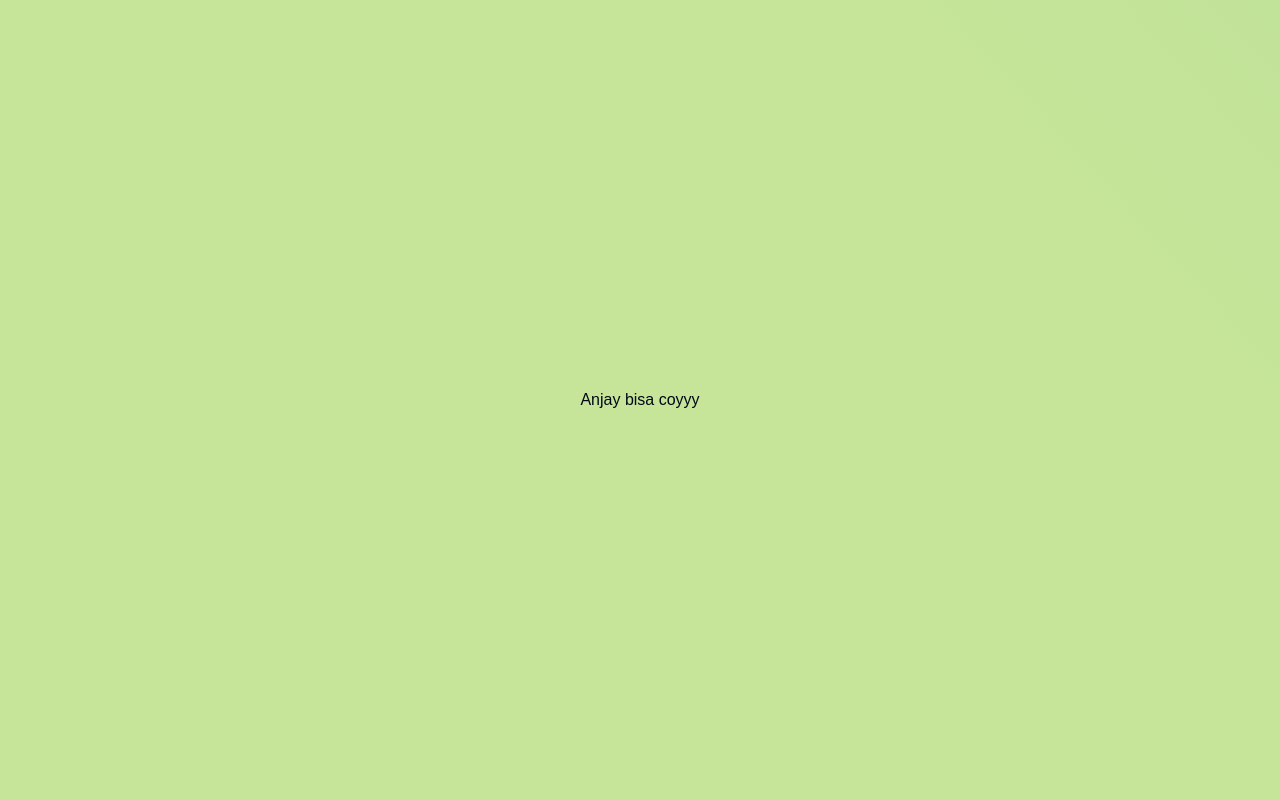
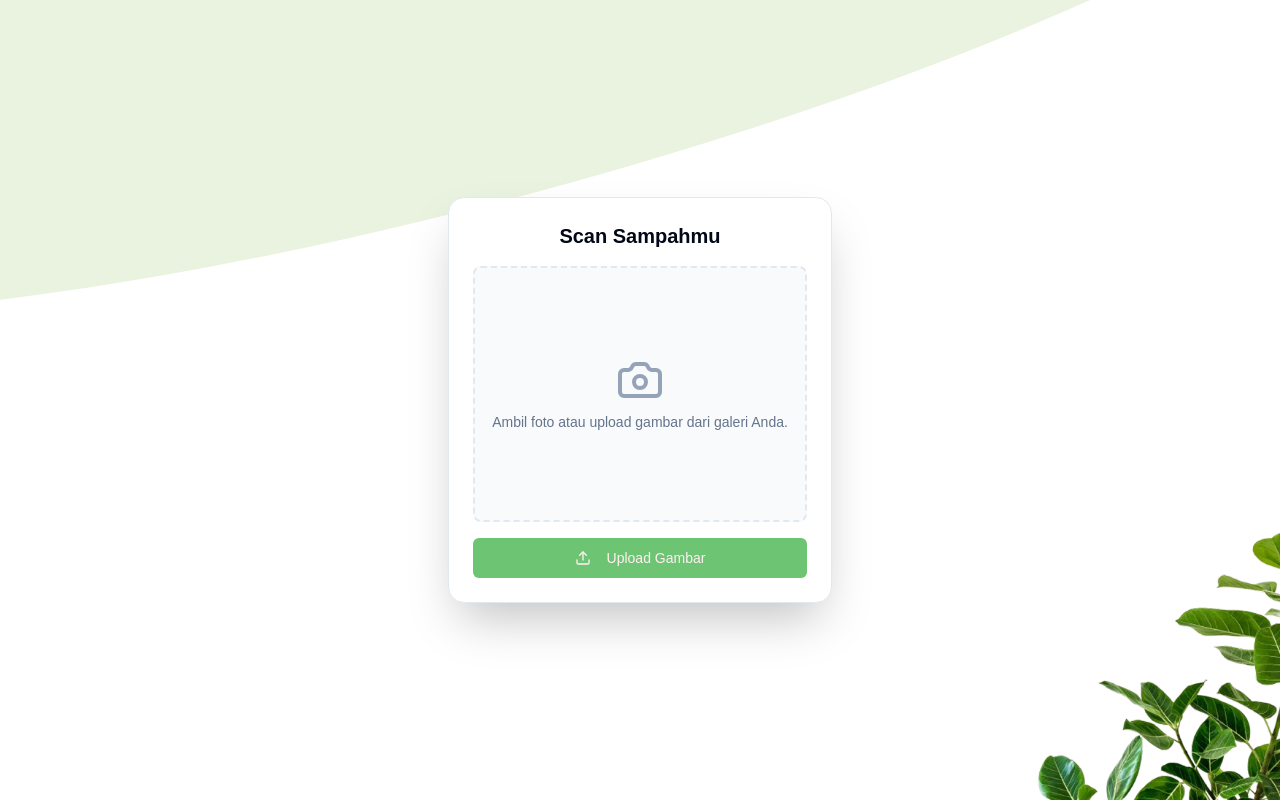
Before and after one commit to rumirifai/becycle-web, a Next.js app: page /home in a window 1280 px wide. Built offline with nearby package versions, Linux system fonts and the light colour scheme; sample sign-in values are in the browser's storage.

Commit message:
Feat: Add home page

```diff
--- a/src/app/home/page.tsx
+++ b/src/app/home/page.tsx
@@ -1,5 +1,203 @@
-export default function homePage() {
-    return(
-        <h1>Anjay bisa coyyy</h1>
-    );
+// src/app/home/page.tsx
+'use client';
+
+import { useState, useEffect } from 'react';
+import Image from 'next/image';
+import { useRouter } from 'next/navigation';
+import { Button } from '@/components/ui/button';
+import { Card, CardContent } from '@/components/ui/card';
+import { Camera, Upload, RefreshCw, X, Recycle, PackageCheck, AlertCircle } from 'lucide-react';
+import { DetectionResult } from '@/types'; // Impor tipe data kita yang sudah direvisi
+
+export default function HomePage() {
+  const router = useRouter();
+
+  // State untuk alur halaman
+  const [pageState, setPageState] = useState<'initial' | 'previewing' | 'loading' | 'results'>('initial');
+  const [imageFile, setImageFile] = useState<File | null>(null);
+  const [imagePreviewUrl, setImagePreviewUrl] = useState<string | null>(null);
+  const [detectionResult, setDetectionResult] = useState<DetectionResult | null>(null);
+  const [error, setError] = useState<string | null>(null);
+
+  // Cek otentikasi saat halaman dimuat
+  useEffect(() => {
+    const token = localStorage.getItem('accessToken');
+    if (!token) {
+      router.push('/auth');
+    }
+  }, [router]);
+
+  // Fungsi untuk menangani pemilihan gambar
+  const handleImageChange = (event: React.ChangeEvent<HTMLInputElement>) => {
+    const file = event.target.files?.[0];
+    if (file) {
+      setImageFile(file);
+      setImagePreviewUrl(URL.createObjectURL(file));
+      setPageState('previewing');
+      setError(null);
+    }
+  };
+
+  // Fungsi untuk membatalkan dan kembali ke awal
+  const handleCancel = () => {
+    setImageFile(null);
+    setImagePreviewUrl(null);
+    setDetectionResult(null);
+    setPageState('initial');
+    setError(null);
+  };
+
+  // Fungsi untuk submit gambar ke backend
+  const handleSubmit = async () => {
+    if (!imageFile) return;
+
+    const token = localStorage.getItem('accessToken');
+    if (!token) {
+      setError("Sesi Anda telah habis. Silakan login kembali.");
+      router.push('/auth');
+      return;
+    }
+
+    setPageState('loading');
+    setError(null);
+
+    const formData = new FormData();
+    formData.append('file', imageFile); // Pastikan key adalah 'file'
+
+    const apiUrl = 'https://project-ppl-production.up.railway.app/recycling-predict';
+
+    try {
+      const response = await fetch(apiUrl, {
+        method: 'POST',
+        headers: {
+          'Authorization': `Bearer ${token}`,
+        },
+        body: formData,
+      });
+
+      if (!response.ok) {
+        const errorText = await response.text();
+        throw new Error(errorText || 'Gagal mendeteksi gambar.');
+      }
+
+      const result: DetectionResult = await response.json();
+
+      setImagePreviewUrl(result.image_url);
+      setDetectionResult(result);
+      setPageState('results');
+
+    } catch (err) {
+      if (err instanceof Error) {
+        setError(err.message);
+      } else {
+        setError('Terjadi kesalahan yang tidak diketahui.');
+      }
+      setPageState('previewing');
+    }
+  };
+
+  // Fungsi untuk merender konten utama di dalam kartu
+  const renderContent = () => {
+    switch (pageState) {
+      case 'initial':
+        return (
+          <div className="text-center">
+            <h2 className="text-xl font-semibold mb-4">Scan Sampahmu</h2>
+            <div className="w-full h-64 border-2 border-dashed rounded-lg flex flex-col items-center justify-center bg-slate-50 p-4">
+              <Camera size={48} className="text-slate-400" />
+              <p className="text-slate-500 mt-2 text-sm">Ambil foto atau upload gambar dari galeri Anda.</p>
+            </div>
+            <label htmlFor="image-upload" className="w-full inline-block mt-4">
+              <Button asChild className="w-full cursor-pointer">
+                <span><Upload className="mr-2 h-4 w-4" /> Upload Gambar</span>
+              </Button>
+            </label>
+            <input id="image-upload" type="file" accept="image/*" className="hidden" onChange={handleImageChange} />
+          </div>
+        );
+
+      case 'previewing':
+      case 'loading':
+        return (
+          <div>
+            <h2 className="text-xl font-semibold mb-4 text-center">Preview Gambar</h2>
+            {imagePreviewUrl && (
+              <div className="relative w-full h-64 rounded-lg overflow-hidden mb-4 bg-slate-100">
+                <Image src={imagePreviewUrl} alt="Preview" layout="fill" objectFit="contain" />
+              </div>
+            )}
+            {error && <p className="text-red-500 text-sm text-center mb-2">{error}</p>}
+            <div className="flex gap-2 mt-2">
+              <Button variant="outline" className="w-full" onClick={handleCancel} disabled={pageState === 'loading'}>
+                <X className="mr-2 h-4 w-4" /> Batal
+              </Button>
+              <Button className="w-full" onClick={handleSubmit} disabled={pageState === 'loading'}>
+                {pageState === 'loading' ? (
+                  <RefreshCw className="mr-2 h-4 w-4 animate-spin" />
+                ) : ( 'Deteksi Sampah' )}
+                {pageState === 'loading' && <span className="ml-2">Mendeteksi...</span>}
+              </Button>
+            </div>
+          </div>
+        );
+
+      case 'results':
+        if (!detectionResult) return <div>Error: Hasil tidak ditemukan.</div>;
+        return (
+          <div className="animate-in fade-in-50">
+            {/* Hasil Deteksi */}
+            <div className="relative w-full h-48 rounded-lg overflow-hidden mb-4 bg-slate-100">
+              <Image src={imagePreviewUrl!} alt="Detected Item" layout="fill" objectFit="contain" />
+            </div>
+            <h2 className="text-center font-bold text-2xl mb-1 text-slate-800">{detectionResult.material_type}</h2>
+            {detectionResult.can_be_recycled ? (
+              <p className="text-center text-sm font-medium text-green-600 mb-4">Dapat Didaur Ulang</p>
+            ) : (
+              <p className="text-center text-sm font-medium text-red-600 mb-4">Sulit Didaur Ulang</p>
+            )}
+
+            {/* Informasi Detail */}
+            <div className="max-h-60 overflow-y-auto pr-2 space-y-4 text-left">
+              <div>
+                <h3 className="font-semibold text-lg flex items-center mb-1"><Recycle className="mr-2 h-5 w-5 text-primary" /> Proses Daur Ulang</h3>
+                <p className="text-sm text-slate-600">{detectionResult.recycle_process}</p>
+              </div>
+              <div>
+                <h3 className="font-semibold text-lg flex items-center mb-1"><PackageCheck className="mr-2 h-5 w-5 text-primary" /> Contoh Produk</h3>
+                {/* Kita ubah string jadi daftar list */}
+                <ul className="list-disc list-inside text-sm text-slate-600">
+                  {detectionResult.possible_products.split(',').map((product, i) => (
+                    <li key={i}>{product.trim()}</li>
+                  ))}
+                </ul>
+              </div>
+            </div>
+
+            <Button variant="outline" className="w-full mt-6" onClick={handleCancel}>
+              Scan Lagi
+            </Button>
+          </div>
+        );
+
+      default:
+        return <div>Terjadi kesalahan, silakan muat ulang halaman.</div>;
+    }
+  };
+
+  return (
+    <div className="relative w-full min-h-screen bg-white overflow-hidden">
+      <div className="bg-shape-top"></div>
+      <Image
+        src="/images/leaves-background.png" alt="Hiasan daun" width={300} height={400}
+        className="bg-leaves-bottom" style={{ objectFit: 'contain' }}
+      />
+      <main className="relative flex min-h-screen flex-col items-center justify-center p-4 z-10">
+        <Card className="w-full max-w-sm rounded-2xl p-6 shadow-2xl">
+          <CardContent className="p-0">
+            {renderContent()}
+          </CardContent>
+        </Card>
+      </main>
+    </div>
+  );
 }
--- /dev/null
+++ b/src/components/ui/card.tsx
@@ -0,0 +1,79 @@
+import * as React from "react"
+
+import { cn } from "@/lib/utils"
+
+const Card = React.forwardRef<
+  HTMLDivElement,
+  React.HTMLAttributes<HTMLDivElement>
+>(({ className, ...props }, ref) => (
+  <div
+    ref={ref}
+    className={cn(
+      "rounded-lg border bg-card text-card-foreground shadow-sm",
+      className
+    )}
+    {...props}
+  />
+))
+Card.displayName = "Card"
+
+const CardHeader = React.forwardRef<
+  HTMLDivElement,
+  React.HTMLAttributes<HTMLDivElement>
+>(({ className, ...props }, ref) => (
+  <div
+    ref={ref}
+    className={cn("flex flex-col space-y-1.5 p-6", className)}
+    {...props}
+  />
+))
+CardHeader.displayName = "CardHeader"
+
+const CardTitle = React.forwardRef<
+  HTMLDivElement,
+  React.HTMLAttributes<HTMLDivElement>
+>(({ className, ...props }, ref) => (
+  <div
+    ref={ref}
+    className={cn(
+      "text-2xl font-semibold leading-none tracking-tight",
+      className
+    )}
+    {...props}
+  />
+))
+CardTitle.displayName = "CardTitle"
+
+const CardDescription = React.forwardRef<
+  HTMLDivElement,
+  React.HTMLAttributes<HTMLDivElement>
+>(({ className, ...props }, ref) => (
+  <div
+    ref={ref}
+    className={cn("text-sm text-muted-foreground", className)}
+    {...props}
+  />
+))
+CardDescription.displayName = "CardDescription"
+
+const CardContent = React.forwardRef<
+  HTMLDivElement,
+  React.HTMLAttributes<HTMLDivElement>
+>(({ className, ...props }, ref) => (
+  <div ref={ref} className={cn("p-6 pt-0", className)} {...props} />
+))
+CardContent.displayName = "CardContent"
+
+const CardFooter = React.forwardRef<
+  HTMLDivElement,
+  React.HTMLAttributes<HTMLDivElement>
+>(({ className, ...props }, ref) => (
+  <div
+    ref={ref}
+    className={cn("flex items-center p-6 pt-0", className)}
+    {...props}
+  />
+))
+CardFooter.displayName = "CardFooter"
+
+export { Card, CardHeader, CardFooter, CardTitle, CardDescription, CardContent }
--- /dev/null
+++ b/src/types/index.ts
@@ -0,0 +1,8 @@
+export interface DetectionResult {
+    recycle_id: number;
+    material_type: string;
+    can_be_recycled: boolean;
+    recycle_process: string;
+    possible_products: string;
+    image_url: string;
+  }
```
